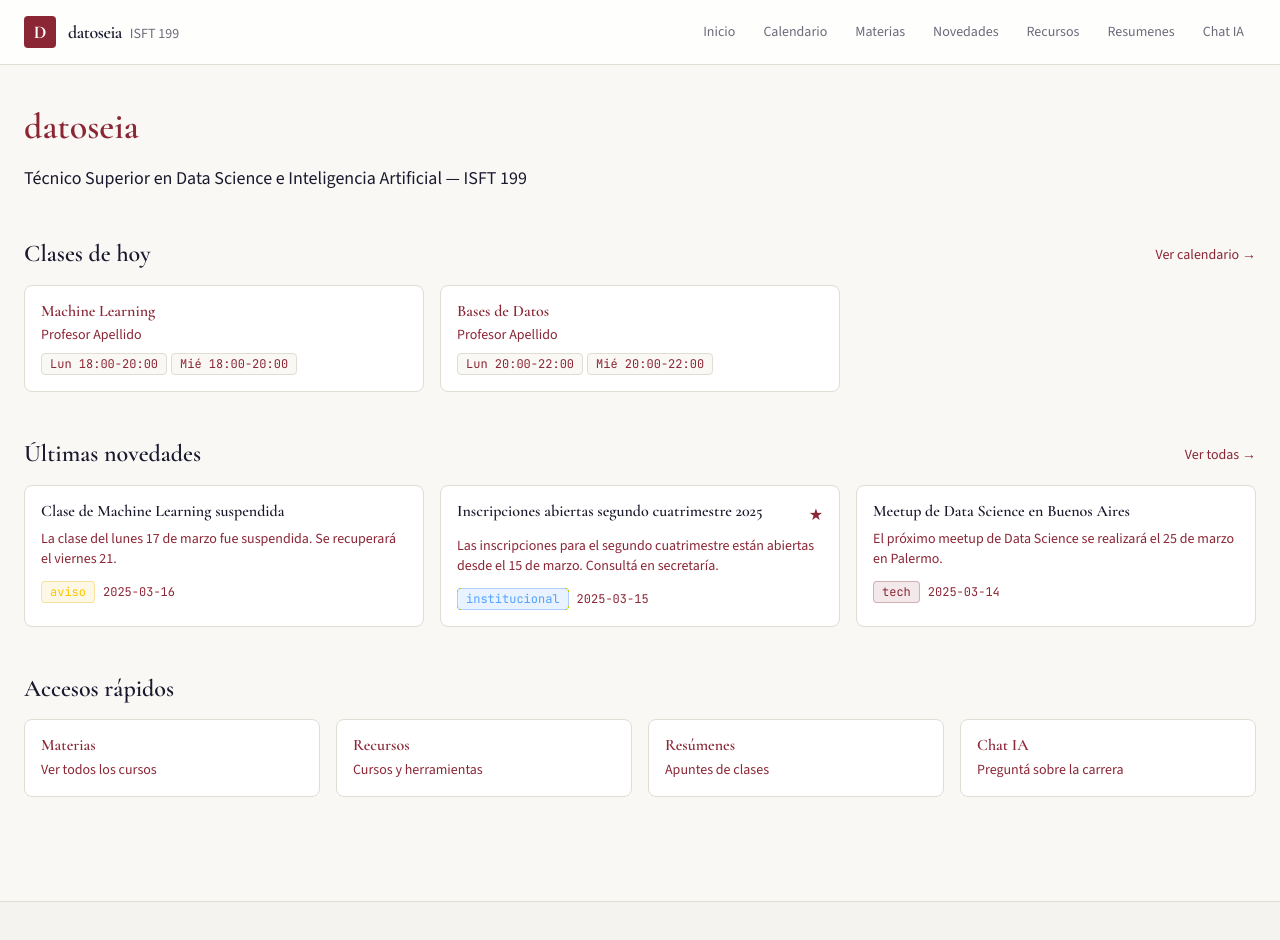
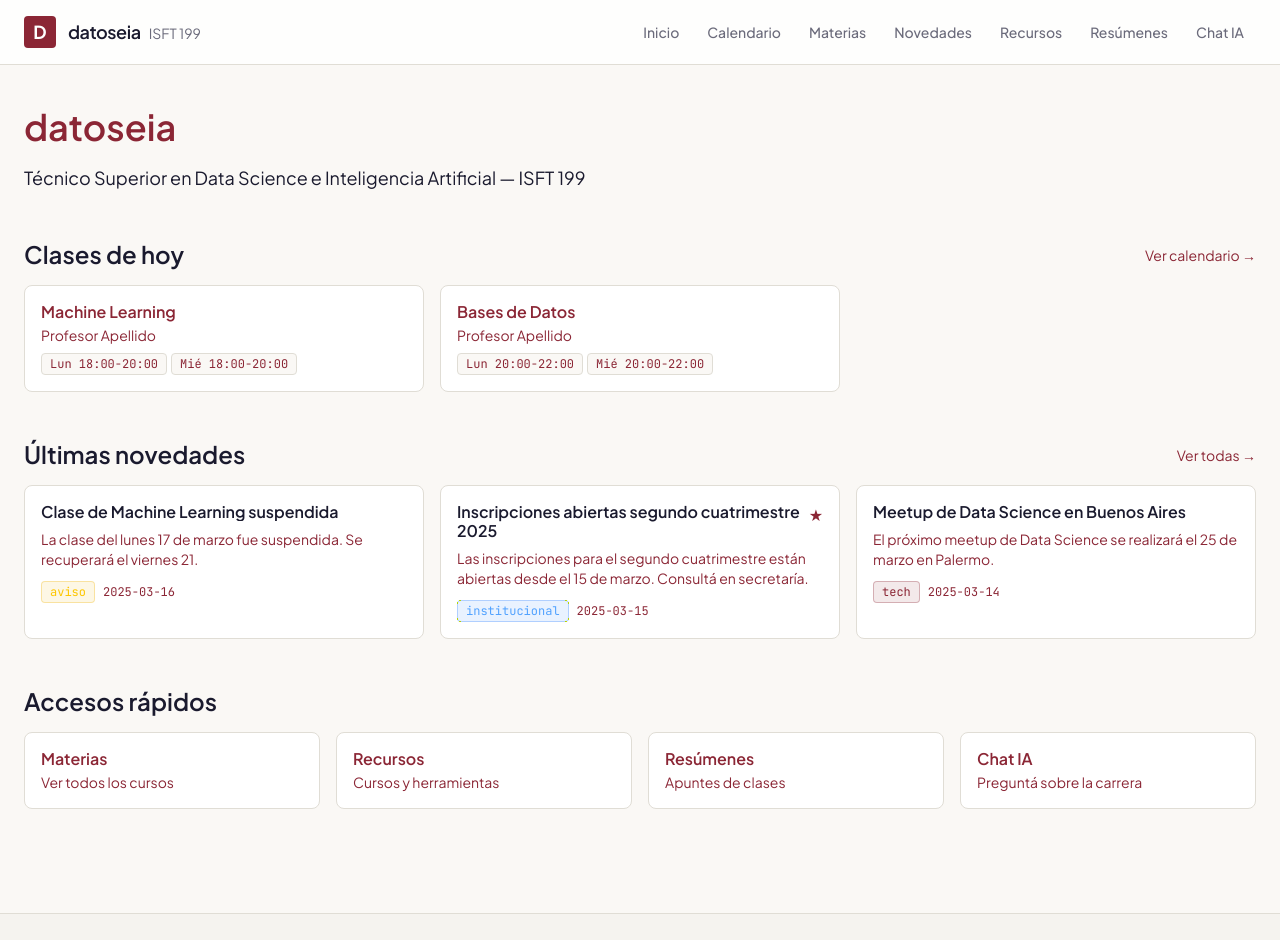
Before and after one commit to amengual-ln/datoseia, a Next.js app: page / in a window 1280 px wide. Shown: the top 940 px of the page. Built offline with nearby package versions, Linux system fonts and the light colour scheme.

Commit message:
new font

```diff
--- a/src/app/globals.css
+++ b/src/app/globals.css
@@ -24,8 +24,7 @@
   --color-accent-muted: var(--accent-muted);
   --color-muted: var(--muted);
   --color-ring: var(--ring);
-  --font-serif: 'Cormorant Garamond', 'Georgia', serif;
-  --font-sans: 'Source Sans 3', 'Helvetica Neue', sans-serif;
+  --font-sans: 'Plus Jakarta Sans', 'Helvetica Neue', sans-serif;
   --font-mono: 'JetBrains Mono', 'Fira Code', monospace;
 }
 
@@ -79,14 +78,9 @@ a:hover {
 }
 
 h1, h2, h3, h4, h5, h6 {
-  font-family: var(--font-serif);
   font-weight: 600;
   line-height: 1.2;
   color: var(--foreground);
-}
-
-.font-serif {
-  font-family: var(--font-serif);
 }
 
 .font-mono {
--- a/src/app/layout.tsx
+++ b/src/app/layout.tsx
@@ -17,7 +17,7 @@ export default function RootLayout({
         <link rel="preconnect" href="https://fonts.googleapis.com" />
         <link rel="preconnect" href="https://fonts.gstatic.com" crossOrigin="anonymous" />
         <link
-          href="https://fonts.googleapis.com/css2?family=Cormorant+Garamond:ital,wght@0,400;0,500;0,600;0,700;1,400;1,500&family=Source+Sans+3:ital,wght@0,300;0,400;0,500;0,600;0,700;1,400&family=JetBrains+Mono:wght@400;500&display=swap"
+          href="https://fonts.googleapis.com/css2?family=Plus+Jakarta+Sans:ital,wght@0,300;0,400;0,500;0,600;0,700;1,400&family=JetBrains+Mono:wght@400;500&display=swap"
           rel="stylesheet"
         />
       </head>
@@ -27,10 +27,10 @@ export default function RootLayout({
             <div className="flex items-center justify-between h-16">
               <div className="flex items-center gap-3">
                 <div className="w-8 h-8 rounded bg-accent flex items-center justify-center">
-                  <span className="text-white font-serif font-bold text-lg">D</span>
+                  <span className="text-white font-bold text-lg">D</span>
                 </div>
                 <div>
-                  <span className="font-serif font-semibold text-lg tracking-tight">datoseia</span>
+                  <span className="font-semibold text-lg tracking-tight">datoseia</span>
                   <span className="hidden sm:inline text-muted text-sm ml-2">ISFT 199</span>
                 </div>
               </div>
@@ -41,13 +41,13 @@ export default function RootLayout({
                   { href: "/materias", label: "Materias" },
                   { href: "/novedades", label: "Novedades" },
                   { href: "/recursos", label: "Recursos" },
-                  { href: "/resumenes", label: "Resumenes" },
+                  { href: "/resumenes", label: "Resúmenes" },
                   { href: "/chat", label: "Chat IA" },
                 ].map((link) => (
                   <a
                     key={link.href}
                     href={link.href}
-                    className="px-3 py-1.5 text-sm font-sans font-medium rounded-md hover:bg-surface-raised hover:text-accent transition-all duration-150 text-muted hover:text-foreground"
+                    className="px-3 py-1.5 text-sm font-medium rounded-md hover:bg-surface-raised hover:text-accent transition-all duration-150 text-muted hover:text-foreground"
                   >
                     {link.label}
                   </a>
@@ -63,8 +63,8 @@ export default function RootLayout({
           <div className="max-w-7xl mx-auto px-6 py-8">
             <div className="flex flex-col md:flex-row items-center justify-between gap-4">
               <div className="text-center md:text-left">
-                <p className="font-serif font-semibold text-lg">ISFT 199</p>
-                <p className="text-sm text-muted">Tecnico Superior en Data Science e Inteligencia Artificial</p>
+                <p className="font-semibold text-lg">ISFT 199</p>
+                <p className="text-sm text-muted">Técnico Superior en Data Science e Inteligencia Artificial</p>
               </div>
               <div className="flex gap-6 text-sm text-muted">
                 <a href="/calendario" className="hover:text-accent transition-colors">Calendario</a>
```
